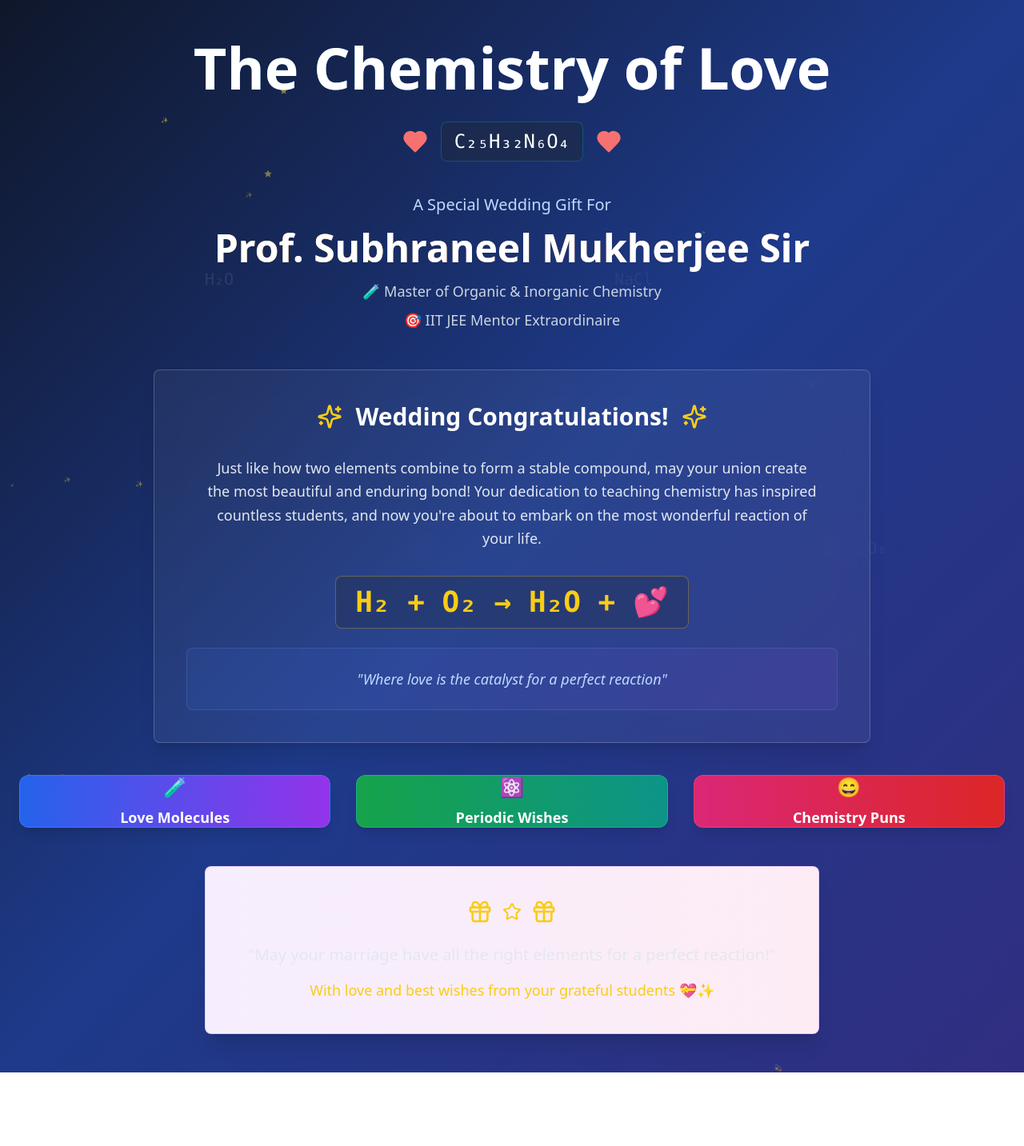
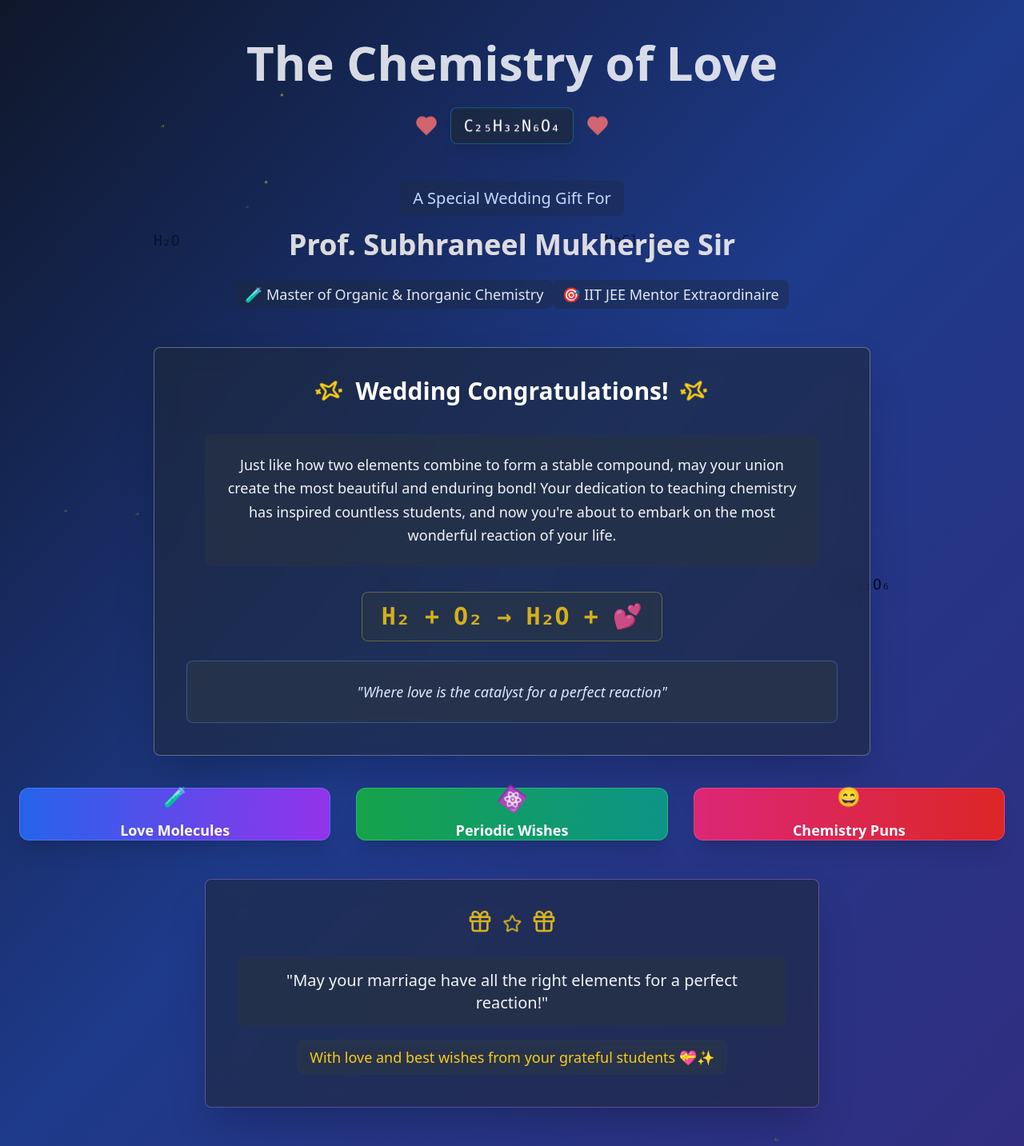
Before and after one commit to Raj-kumar18/subhraneel-synthesis-surprise, a React (Vite) app: page / in a window 1280 px wide. Shown: the whole page at 80% size. Before the commit the page ends 1341 px from the top, so only its background shows below. Built offline with nearby package versions, Linux system fonts and the light colour scheme.

Commit message:
Fix: Improve text visibility and add animations
- Improved text visibility by adjusting background colors and text styles.
- Added more animations to enhance the user experience.

```diff
--- a/src/components/ChemistryWeddingGift.tsx
+++ b/src/components/ChemistryWeddingGift.tsx
@@ -16,13 +16,13 @@ const ChemistryWeddingGift = () => {
     setShowAnimation(true);
 
     // Generate subtle particle system
-    const newParticles = [...Array(15)].map((_, i) => ({
+    const newParticles = [...Array(12)].map((_, i) => ({
       id: i,
       x: Math.random() * 100,
       y: Math.random() * 100,
-      size: Math.random() * 2 + 1,
-      delay: Math.random() * 5,
-      duration: Math.random() * 3 + 3,
+      size: Math.random() * 1.5 + 0.8,
+      delay: Math.random() * 4,
+      duration: Math.random() * 2 + 4,
       type: ['✨', '💫', '⭐'][Math.floor(Math.random() * 3)]
     }));
     setParticles(newParticles);
@@ -35,11 +35,11 @@ const ChemistryWeddingGift = () => {
         {particles.map((particle) => (
           <div
             key={particle.id}
-            className="absolute animate-pulse opacity-40"
+            className="absolute animate-pulse opacity-30"
             style={{
               left: `${particle.x}%`,
               top: `${particle.y}%`,
-              fontSize: `${particle.size * 3}px`,
+              fontSize: `${particle.size * 2}px`,
               animationDelay: `${particle.delay}s`,
               animationDuration: `${particle.duration}s`,
             }}
@@ -54,12 +54,12 @@ const ChemistryWeddingGift = () => {
         {['H₂O', 'CO₂', 'NaCl', 'C₆H₁₂O₆'].map((formula, i) => (
           <div
             key={i}
-            className="absolute text-white/10 text-xl font-mono animate-pulse"
+            className="absolute text-white/8 text-lg font-mono animate-pulse"
             style={{
-              left: `${20 + i * 20}%`,
-              top: `${25 + (i % 2) * 25}%`,
-              animationDelay: `${i * 1}s`,
-              animationDuration: '6s'
+              left: `${15 + i * 22}%`,
+              top: `${20 + (i % 2) * 30}%`,
+              animationDelay: `${i * 1.5}s`,
+              animationDuration: '8s'
             }}
           >
             {formula}
@@ -70,56 +70,56 @@ const ChemistryWeddingGift = () => {
       <div className="relative z-10 container mx-auto px-6 py-12">
         {currentView === 'main' && (
           <div className={`text-center transition-all duration-1000 ${showAnimation ? 'opacity-100 translate-y-0' : 'opacity-0 translate-y-10'}`}>
-            <div className="mb-12">
-              <h1 className="text-6xl md:text-7xl font-bold text-white mb-8 bg-gradient-to-r from-cyan-400 via-blue-400 to-purple-400 bg-clip-text text-transparent">
+            <div className="mb-12 animate-fade-in">
+              <h1 className="text-5xl md:text-6xl font-bold text-white mb-8 bg-gradient-to-r from-cyan-400 via-blue-400 to-purple-400 bg-clip-text text-transparent animate-pulse">
                 The Chemistry of Love
               </h1>
 
-              <div className="flex items-center justify-center gap-4 text-2xl text-cyan-300 mb-10">
-                <Heart className="w-8 h-8 text-red-400" fill="currentColor" />
-                <span className="font-mono text-white bg-slate-800/50 px-4 py-2 rounded-lg border border-cyan-500/30">
+              <div className="flex items-center justify-center gap-4 text-xl text-cyan-300 mb-10 animate-bounce">
+                <Heart className="w-7 h-7 text-red-400 animate-pulse" fill="currentColor" />
+                <span className="font-mono text-white bg-slate-800/70 px-4 py-2 rounded-lg border border-cyan-500/40 shadow-lg backdrop-blur-sm">
                   C₂₅H₃₂N₆O₄
                 </span>
-                <Heart className="w-8 h-8 text-red-400" fill="currentColor" />
+                <Heart className="w-7 h-7 text-red-400 animate-pulse" fill="currentColor" />
               </div>
 
               <div className="space-y-4">
-                <p className="text-xl text-blue-200">A Special Wedding Gift For</p>
-                <h2 className="text-4xl md:text-5xl font-bold text-white mb-6 bg-gradient-to-r from-yellow-400 via-orange-400 to-red-400 bg-clip-text text-transparent">
+                <p className="text-xl text-blue-200 bg-slate-800/30 inline-block px-4 py-2 rounded-lg backdrop-blur-sm">A Special Wedding Gift For</p>
+                <h2 className="text-3xl md:text-4xl font-bold text-white mb-6 bg-gradient-to-r from-yellow-400 via-orange-400 to-red-400 bg-clip-text text-transparent animate-pulse">
                   Prof. Subhraneel Mukherjee Sir
                 </h2>
                 <div className="space-y-2">
-                  <p className="text-lg text-slate-300">
+                  <p className="text-lg text-slate-200 bg-slate-800/40 inline-block px-3 py-1 rounded-lg backdrop-blur-sm">
                     🧪 Master of Organic & Inorganic Chemistry
                   </p>
-                  <p className="text-lg text-slate-300">
+                  <p className="text-lg text-slate-200 bg-slate-800/40 inline-block px-3 py-1 rounded-lg backdrop-blur-sm">
                     🎯 IIT JEE Mentor Extraordinaire
                   </p>
                 </div>
               </div>
             </div>
 
-            <Card className="bg-white/5 backdrop-blur-lg border-white/20 shadow-xl mb-10 max-w-4xl mx-auto hover:bg-white/10 transition-all duration-500">
+            <Card className="bg-slate-800/60 backdrop-blur-lg border-white/30 shadow-2xl mb-10 max-w-4xl mx-auto hover:bg-slate-800/70 transition-all duration-500 hover:scale-105 animate-fade-in">
               <CardContent className="p-10">
-                <div className="flex items-center justify-center mb-8">
-                  <Sparkles className="w-8 h-8 text-yellow-400 mr-4" />
+                <div className="flex items-center justify-center mb-8 animate-bounce">
+                  <Sparkles className="w-8 h-8 text-yellow-400 mr-4 animate-spin" />
                   <h3 className="text-3xl font-bold text-white">Wedding Congratulations!</h3>
-                  <Sparkles className="w-8 h-8 text-yellow-400 ml-4" />
+                  <Sparkles className="w-8 h-8 text-yellow-400 ml-4 animate-spin" />
                 </div>
 
-                <p className="text-lg text-slate-200 leading-relaxed mb-8 max-w-3xl mx-auto">
+                <p className="text-lg text-slate-100 leading-relaxed mb-8 max-w-3xl mx-auto bg-slate-700/30 p-6 rounded-lg backdrop-blur-sm">
                   Just like how two elements combine to form a stable compound,
                   may your union create the most beautiful and enduring bond!
                   Your dedication to teaching chemistry has inspired countless students,
                   and now you're about to embark on the most wonderful reaction of your life.
                 </p>
 
-                <div className="text-4xl font-bold text-yellow-400 mb-6 font-mono bg-slate-800/30 inline-block px-6 py-3 rounded-lg border border-yellow-400/30">
+                <div className="text-3xl font-bold text-yellow-400 mb-6 font-mono bg-slate-700/50 inline-block px-6 py-3 rounded-lg border border-yellow-400/40 animate-pulse backdrop-blur-sm">
                   H₂ + O₂ → H₂O + 💕
                 </div>
 
-                <div className="bg-gradient-to-r from-blue-500/10 to-purple-500/10 rounded-lg p-6 border border-blue-400/20">
-                  <p className="text-lg text-blue-200 italic font-medium">
+                <div className="bg-slate-700/40 rounded-lg p-6 border border-blue-400/30 backdrop-blur-sm">
+                  <p className="text-lg text-blue-100 italic font-medium">
                     "Where love is the catalyst for a perfect reaction"
                   </p>
                 </div>
@@ -129,46 +129,46 @@ const ChemistryWeddingGift = () => {
             <div className="grid grid-cols-1 md:grid-cols-3 gap-8 mb-12">
               <Button
                 onClick={() => setCurrentView('molecules')}
-                className="bg-gradient-to-r from-blue-600 to-purple-600 hover:from-blue-700 hover:to-purple-700 text-white py-8 text-lg font-semibold rounded-xl shadow-lg transform transition-all duration-300 hover:scale-105 border border-blue-400/30"
+                className="bg-gradient-to-r from-blue-600 to-purple-600 hover:from-blue-700 hover:to-purple-700 text-white py-8 text-lg font-semibold rounded-xl shadow-xl transform transition-all duration-500 hover:scale-110 border border-blue-400/40 animate-fade-in hover:shadow-blue-500/30"
               >
                 <div className="flex flex-col items-center">
-                  <span className="text-2xl mb-2">🧪</span>
+                  <span className="text-2xl mb-2 animate-bounce">🧪</span>
                   <span>Love Molecules</span>
                 </div>
               </Button>
 
               <Button
                 onClick={() => setCurrentView('periodic')}
-                className="bg-gradient-to-r from-green-600 to-teal-600 hover:from-green-700 hover:to-teal-700 text-white py-8 text-lg font-semibold rounded-xl shadow-lg transform transition-all duration-300 hover:scale-105 border border-green-400/30"
+                className="bg-gradient-to-r from-green-600 to-teal-600 hover:from-green-700 hover:to-teal-700 text-white py-8 text-lg font-semibold rounded-xl shadow-xl transform transition-all duration-500 hover:scale-110 border border-green-400/40 animate-fade-in hover:shadow-green-500/30"
               >
                 <div className="flex flex-col items-center">
-                  <span className="text-2xl mb-2">⚛️</span>
+                  <span className="text-2xl mb-2 animate-spin">⚛️</span>
                   <span>Periodic Wishes</span>
                 </div>
               </Button>
 
               <Button
                 onClick={() => setCurrentView('puns')}
-                className="bg-gradient-to-r from-pink-600 to-red-600 hover:from-pink-700 hover:to-red-700 text-white py-8 text-lg font-semibold rounded-xl shadow-lg transform transition-all duration-300 hover:scale-105 border border-pink-400/30"
+                className="bg-gradient-to-r from-pink-600 to-red-600 hover:from-pink-700 hover:to-red-700 text-white py-8 text-lg font-semibold rounded-xl shadow-xl transform transition-all duration-500 hover:scale-110 border border-pink-400/40 animate-fade-in hover:shadow-pink-500/30"
               >
                 <div className="flex flex-col items-center">
-                  <span className="text-2xl mb-2">😄</span>
+                  <span className="text-2xl mb-2 animate-bounce">😄</span>
                   <span>Chemistry Puns</span>
                 </div>
               </Button>
             </div>
 
-            <Card className="bg-gradient-to-r from-purple-500/10 to-pink-500/10 backdrop-blur-lg border-purple-400/30 shadow-xl max-w-3xl mx-auto">
+            <Card className="bg-slate-800/60 backdrop-blur-lg border-purple-400/40 shadow-2xl max-w-3xl mx-auto animate-fade-in hover:scale-105 transition-all duration-500">
               <CardContent className="p-10">
-                <div className="flex items-center justify-center mb-6">
-                  <Gift className="w-8 h-8 text-yellow-400 mr-3" />
-                  <Star className="w-6 h-6 text-yellow-400" />
-                  <Gift className="w-8 h-8 text-yellow-400 ml-3" />
+                <div className="flex items-center justify-center mb-6 animate-pulse">
+                  <Gift className="w-8 h-8 text-yellow-400 mr-3 animate-bounce" />
+                  <Star className="w-6 h-6 text-yellow-400 animate-spin" />
+                  <Gift className="w-8 h-8 text-yellow-400 ml-3 animate-bounce" />
                 </div>
-                <p className="text-slate-200 text-xl mb-4 font-medium">
+                <p className="text-slate-100 text-xl mb-4 font-medium bg-slate-700/30 p-4 rounded-lg backdrop-blur-sm">
                   "May your marriage have all the right elements for a perfect reaction!"
                 </p>
-                <p className="text-yellow-400 text-lg">
+                <p className="text-yellow-400 text-lg bg-slate-700/40 inline-block px-4 py-2 rounded-lg backdrop-blur-sm">
                   With love and best wishes from your grateful students 💝✨
                 </p>
               </CardContent>
@@ -177,10 +177,10 @@ const ChemistryWeddingGift = () => {
         )}
 
         {currentView === 'molecules' && (
-          <div className="text-center">
+          <div className="text-center animate-fade-in">
             <Button
               onClick={() => setCurrentView('main')}
-              className="mb-8 bg-white/10 hover:bg-white/20 text-white backdrop-blur-lg border-white/30 px-8 py-4 text-lg rounded-xl shadow-lg hover:scale-105 transition-all duration-300"
+              className="mb-8 bg-slate-800/70 hover:bg-slate-700/80 text-white backdrop-blur-lg border-white/40 px-8 py-4 text-lg rounded-xl shadow-xl hover:scale-105 transition-all duration-300"
             >
               ← Back to Main
             </Button>
@@ -189,10 +189,10 @@ const ChemistryWeddingGift = () => {
         )}
 
         {currentView === 'periodic' && (
-          <div className="text-center">
+          <div className="text-center animate-fade-in">
             <Button
               onClick={() => setCurrentView('main')}
-              className="mb-8 bg-white/10 hover:bg-white/20 text-white backdrop-blur-lg border-white/30 px-8 py-4 text-lg rounded-xl shadow-lg hover:scale-105 transition-all duration-300"
+              className="mb-8 bg-slate-800/70 hover:bg-slate-700/80 text-white backdrop-blur-lg border-white/40 px-8 py-4 text-lg rounded-xl shadow-xl hover:scale-105 transition-all duration-300"
             >
               ← Back to Main
             </Button>
@@ -201,10 +201,10 @@ const ChemistryWeddingGift = () => {
         )}
 
         {currentView === 'puns' && (
-          <div className="text-center">
+          <div className="text-center animate-fade-in">
             <Button
               onClick={() => setCurrentView('main')}
-              className="mb-8 bg-white/10 hover:bg-white/20 text-white backdrop-blur-lg border-white/30 px-8 py-4 text-lg rounded-xl shadow-lg hover:scale-105 transition-all duration-300"
+              className="mb-8 bg-slate-800/70 hover:bg-slate-700/80 text-white backdrop-blur-lg border-white/40 px-8 py-4 text-lg rounded-xl shadow-xl hover:scale-105 transition-all duration-300"
             >
               ← Back to Main
             </Button>
```
Also changed, not shown: src/components/ChemistryPuns.tsx (+23 -23 lines), src/components/MolecularStructure.tsx (+25 -23 lines), src/components/PeriodicMessage.tsx (+17 -16 lines).
